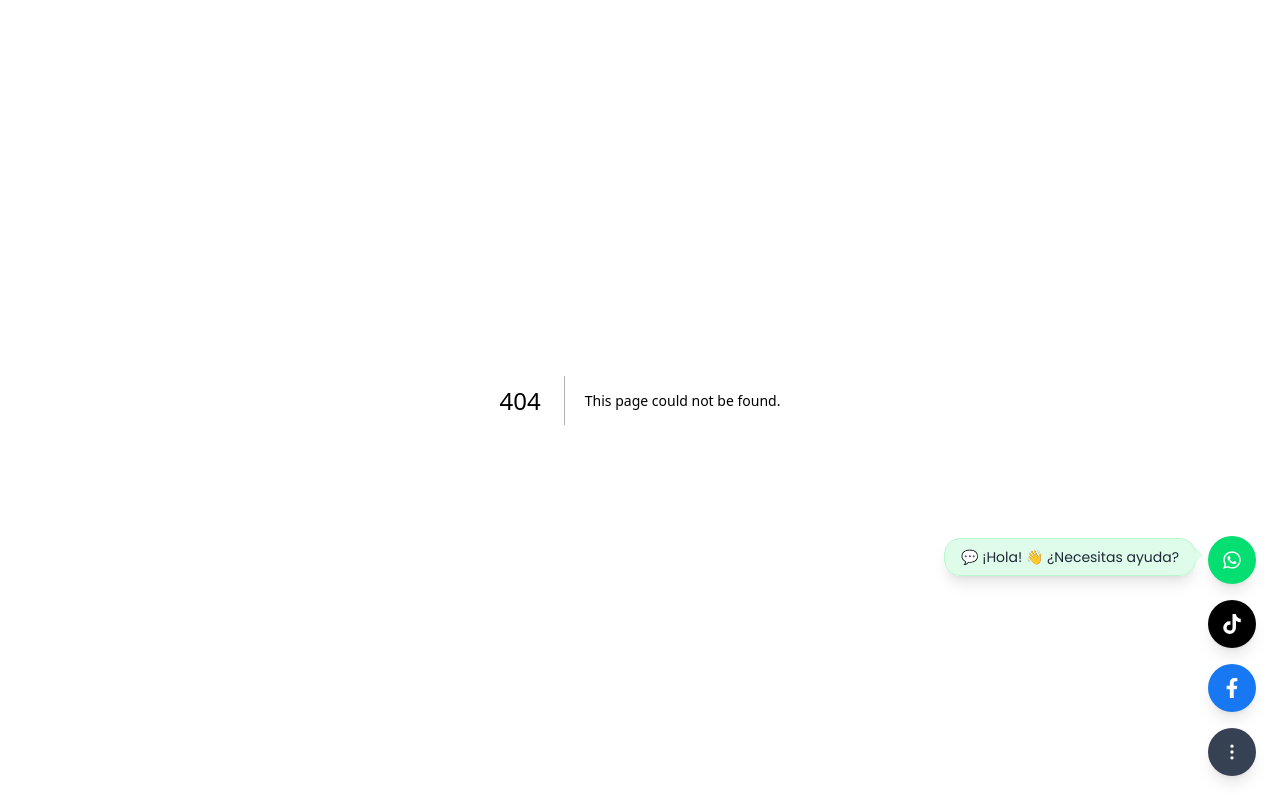
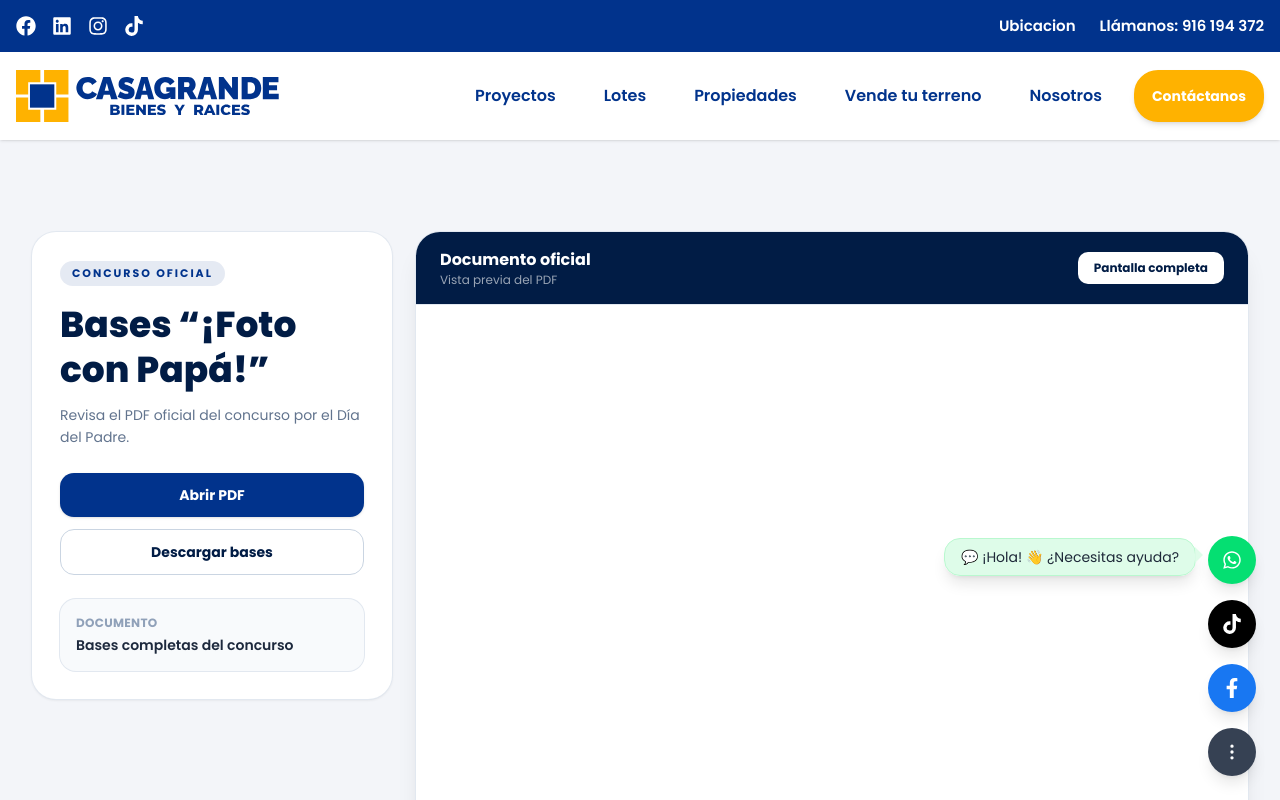
Before and after one commit to henri12356/Casagrande-bienes-y-raices, a Next.js app: page /concurso in a window 1280 px wide. Before the commit this address had no page. Shown: the top 800 px of the page. Built offline with nearby package versions, Linux system fonts and the light colour scheme.

Commit message:
avanzando

```diff
--- /dev/null
+++ b/app/concurso/layout.tsx
@@ -0,0 +1,210 @@
+// app/nosotros/layout.tsx
+import type { Metadata } from "next";
+
+/**
+ * SEO – Página Nosotros
+ * Empresa: Casagrande Bienes y Raíces (INMOBILIARIA)
+ * IMPORTANTE:
+ * - NO incluir GoogleAnalytics aquí (va solo en app/layout.tsx)
+ */
+
+const SITE_URL = "https://www.casagrande-inmobiliaria.com";
+const PAGE_PATH = "/nosotros";
+const CANONICAL = `${SITE_URL}${PAGE_PATH}`;
+
+const BRAND_NAME = "Casagrande Bienes y Raíces";
+const ALT_BRAND = "Casagrande Inmobiliaria Ayacucho";
+
+const PHONE = "+51916194372";
+const EMAIL = "u19217724@gmail.com";
+
+// Imagen OG (crear en /public/og-nosotros.jpg – 1200x630)
+const OG_IMAGE = `${SITE_URL}/og-nosotros.jpg`;
+
+export const metadata: Metadata = {
+  title: "Nosotros | Casagrande Bienes y Raíces – Inmobiliaria en Ayacucho",
+  description:
+    "Conoce Casagrande Bienes y Raíces, inmobiliaria en Ayacucho especializada en venta de terrenos y lotes en Huamanga y Ccorihuillca. Más de 400 lotes vendidos, procesos seguros y acompañamiento completo.",
+
+  keywords: [
+    "Casagrande Bienes y Raíces.",
+    "inmobiliaria en ayacucho",
+    "venta de terrenos ayacucho",
+    "lotes en ayacucho",
+    "terrenos en huamanga",
+    "lotes en ccorihuillca",
+    "empresa inmobiliaria ayacucho",
+    "compra y venta de terrenos",
+  ],
+
+  authors: [{ name: BRAND_NAME }],
+  creator: BRAND_NAME,
+  publisher: BRAND_NAME,
+
+  alternates: {
+    canonical: CANONICAL,
+    languages: { "es-PE": CANONICAL },
+  },
+
+  robots: {
+    index: true,
+    follow: true,
+    googleBot: {
+      index: true,
+      follow: true,
+      "max-video-preview": -1,
+      "max-image-preview": "large",
+      "max-snippet": -1,
+    },
+  },
+
+  openGraph: {
+    title: "Nosotros | Casagrande Bienes y Raíces – Inmobiliaria en Ayacucho",
+    description:
+      "Inmobiliaria especializada en terrenos y lotes en Ayacucho. Acompañamiento legal, procesos seguros y alta proyección de valorización.",
+    type: "website",
+    url: CANONICAL,
+    images: [
+      {
+        url: OG_IMAGE,
+        width: 1200,
+        height: 630,
+        alt: "Casagrande Bienes y Raíces - Nosotros",
+      },
+    ],
+    siteName: BRAND_NAME,
+    locale: "es_PE",
+    emails: [EMAIL],
+    phoneNumbers: [PHONE],
+  },
+
+  twitter: {
+    card: "summary_large_image",
+    title: "Nosotros | Casagrande Bienes y Raíces",
+    description:
+      "Inmobiliaria en Ayacucho especializada en terrenos y lotes para vivienda e inversión.",
+    images: [OG_IMAGE],
+  },
+
+  category: "Real Estate",
+  classification: "Inmobiliaria – Venta de terrenos y lotes en Ayacucho",
+};
+
+function clean<T>(obj: T): T {
+  return JSON.parse(JSON.stringify(obj)) as T;
+}
+
+export default function NosotrosLayout({
+  children,
+}: {
+  children: React.ReactNode;
+}) {
+  // ✅ Schema AboutPage – INMOBILIARIA
+  const schemaAboutPage = {
+    "@context": "https://schema.org",
+    "@type": "AboutPage",
+    "@id": `${CANONICAL}#about`,
+    name: `Nosotros | ${BRAND_NAME}`,
+    description:
+      "Casagrande Bienes y Raíces es una inmobiliaria en Ayacucho especializada en venta de terrenos y lotes con procesos seguros y acompañamiento completo.",
+    url: CANONICAL,
+    inLanguage: "es-PE",
+    isPartOf: {
+      "@type": "WebSite",
+      url: SITE_URL,
+      name: BRAND_NAME,
+    },
+    mainEntity: {
+      "@type": "RealEstateAgent",
+      "@id": `${SITE_URL}#organization`,
+      name: BRAND_NAME,
+      alternateName: ALT_BRAND,
+      url: SITE_URL,
+      telephone: PHONE,
+      email: EMAIL,
+      address: {
+        "@type": "PostalAddress",
+        streetAddress: "Jirón Quinua 570",
+        addressLocality: "Huamanga",
+        addressRegion: "Ayacucho",
+        addressCountry: "PE",
+      },
+      geo: {
+        "@type": "GeoCoordinates",
+        latitude: -13.155749,
+        longitude: -74.220991,
+      },
+      areaServed: [
+        { "@type": "AdministrativeArea", name: "Ayacucho" },
+        { "@type": "City", name: "Huamanga" },
+      ],
+      knowsAbout: [
+        "Venta de terrenos",
+        "Venta de lotes",
+        "Inversión inmobiliaria",
+        "Terrenos en Ayacucho",
+        "Lotes en Ccorihuillca",
+        "Valorización de terrenos",
+        "Asesoría inmobiliaria",
+        "Compra y venta de posesión",
+      ],
+      contactPoint: [
+        {
+          "@type": "ContactPoint",
+          contactType: "sales",
+          telephone: PHONE,
+          email: EMAIL,
+          availableLanguage: ["es"],
+          areaServed: "PE-AYA",
+        },
+      ],
+      sameAs: [
+        "https://www.facebook.com/profile.php?id=61584966996472",
+        "https://www.instagram.com/henriinmobiliaria/",
+        "https://www.tiktok.com/@henriinmobiliaria",
+      ],
+    },
+  };
+
+  // ✅ Breadcrumb
+  const schemaBreadcrumb = {
+    "@context": "https://schema.org",
+    "@type": "BreadcrumbList",
+    itemListElement: [
+      {
+        "@type": "ListItem",
+        position: 1,
+        name: BRAND_NAME,
+        item: SITE_URL,
+      },
+      {
+        "@type": "ListItem",
+        position: 2,
+        name: "Nosotros",
+        item: CANONICAL,
+      },
+    ],
+  };
+
+  return (
+    <>
+      {children}
+
+      {/* Schema AboutPage */}
+      <script
+        type="application/ld+json"
+        dangerouslySetInnerHTML={{
+          __html: JSON.stringify(clean(schemaAboutPage)),
+        }}
+      />
+
+      {/* Schema Breadcrumb */}
+      <script
+        type="application/ld+json"
+        dangerouslySetInnerHTML={{
+          __html: JSON.stringify(clean(schemaBreadcrumb)),
+        }}
+      />
+    </>
+  );
+}
--- /dev/null
+++ b/app/concurso/page.tsx
@@ -0,0 +1,107 @@
+import Footer from "../footer";
+import Navbar from "../navbar";
+
+const pdfUrl = "/BASES-CONCURSO.pdf";
+
+export default function Home() {
+  return (
+    <div className="flex min-h-screen flex-col bg-[#f3f5f9] text-slate-900">
+      <Navbar />
+
+      <main className="flex-1 md:pt-48">
+        <section className="mx-auto w-full max-w-7xl px-4 py-6 sm:px-6 md:py-10 lg:px-8 ">
+          <div className="grid gap-6 lg:grid-cols-[360px_1fr] lg:items-start">
+
+            {/* Panel izquierdo en escritorio */}
+            <aside className="rounded-3xl bg-white p-5 shadow-sm ring-1 ring-slate-200 sm:p-7 lg:sticky lg:top-24">
+              <span className="inline-flex rounded-full bg-[#01338C]/10 px-3 py-1 text-[11px] font-bold uppercase tracking-[0.18em] text-[#01338C]">
+                Concurso oficial
+              </span>
+
+              <h1 className="mt-4 text-2xl font-extrabold leading-tight text-[#011c45] sm:text-3xl lg:text-4xl">
+                Bases “¡Foto con Papá!”
+              </h1>
+
+              <p className="mt-3 text-sm leading-relaxed text-slate-500">
+                Revisa el PDF oficial del concurso por el Día del Padre.
+              </p>
+
+              <div className="mt-6 grid gap-3">
+                <a
+                  href={pdfUrl}
+                  target="_blank"
+                  rel="noopener noreferrer"
+                  className="inline-flex w-full items-center justify-center rounded-xl bg-[#01338C] px-5 py-3 text-sm font-bold text-white shadow-sm transition hover:bg-[#011c45] active:scale-[0.98]"
+                >
+                  Abrir PDF
+                </a>
+
+                <a
+                  href={pdfUrl}
+                  download="Bases-Concurso-Dia-del-Padre.pdf"
+                  className="inline-flex w-full items-center justify-center rounded-xl border border-slate-300 bg-white px-5 py-3 text-sm font-bold text-[#011c45] transition hover:border-[#01338C] hover:text-[#01338C] active:scale-[0.98]"
+                >
+                  Descargar bases
+                </a>
+              </div>
+
+              <div className="mt-6 rounded-2xl bg-slate-50 p-4 ring-1 ring-slate-200">
+                <p className="text-xs font-bold uppercase tracking-wide text-slate-400">
+                  Documento
+                </p>
+                <p className="mt-1 text-sm font-semibold text-slate-800">
+                  Bases completas del concurso
+                </p>
+              </div>
+            </aside>
+
+            {/* Visor PDF */}
+            <section className="overflow-hidden rounded-3xl bg-white shadow-xl ring-1 ring-slate-200">
+              <div className="flex items-center justify-between border-b border-slate-200 bg-[#011c45] px-4 py-4 sm:px-6">
+                <div>
+                  <h2 className="text-sm font-bold text-white sm:text-base">
+                    Documento oficial
+                  </h2>
+                  <p className="text-xs text-white/60">
+                    Vista previa del PDF
+                  </p>
+                </div>
+
+                <a
+                  href={pdfUrl}
+                  target="_blank"
+                  rel="noopener noreferrer"
+                  className="hidden rounded-lg bg-white px-4 py-2 text-xs font-bold text-[#011c45] transition hover:bg-slate-100 sm:inline-flex"
+                >
+                  Pantalla completa
+                </a>
+              </div>
+
+              <div className="h-[72vh] min-h-[520px] w-full bg-slate-100 sm:h-[78vh] lg:h-[86vh]">
+                <iframe
+                  src={`${pdfUrl}#toolbar=0&navpanes=0&scrollbar=1&view=FitH`}
+                  title="Bases del concurso Foto con Papá"
+                  className="h-full w-full border-0"
+                />
+              </div>
+            </section>
+          </div>
+
+          {/* Botón extra solo para celular */}
+          <div className="mt-4 block lg:hidden">
+            <a
+              href={pdfUrl}
+              target="_blank"
+              rel="noopener noreferrer"
+              className="flex w-full items-center justify-center rounded-xl bg-[#011c45] px-5 py-3 text-sm font-bold text-white shadow-sm"
+            >
+              Ver mejor en pantalla completa
+            </a>
+          </div>
+        </section>
+      </main>
+
+      <Footer />
+    </div>
+  );
+}
```
Also changed, not shown: 1 other file (tests, documents, lock files or other folders).
